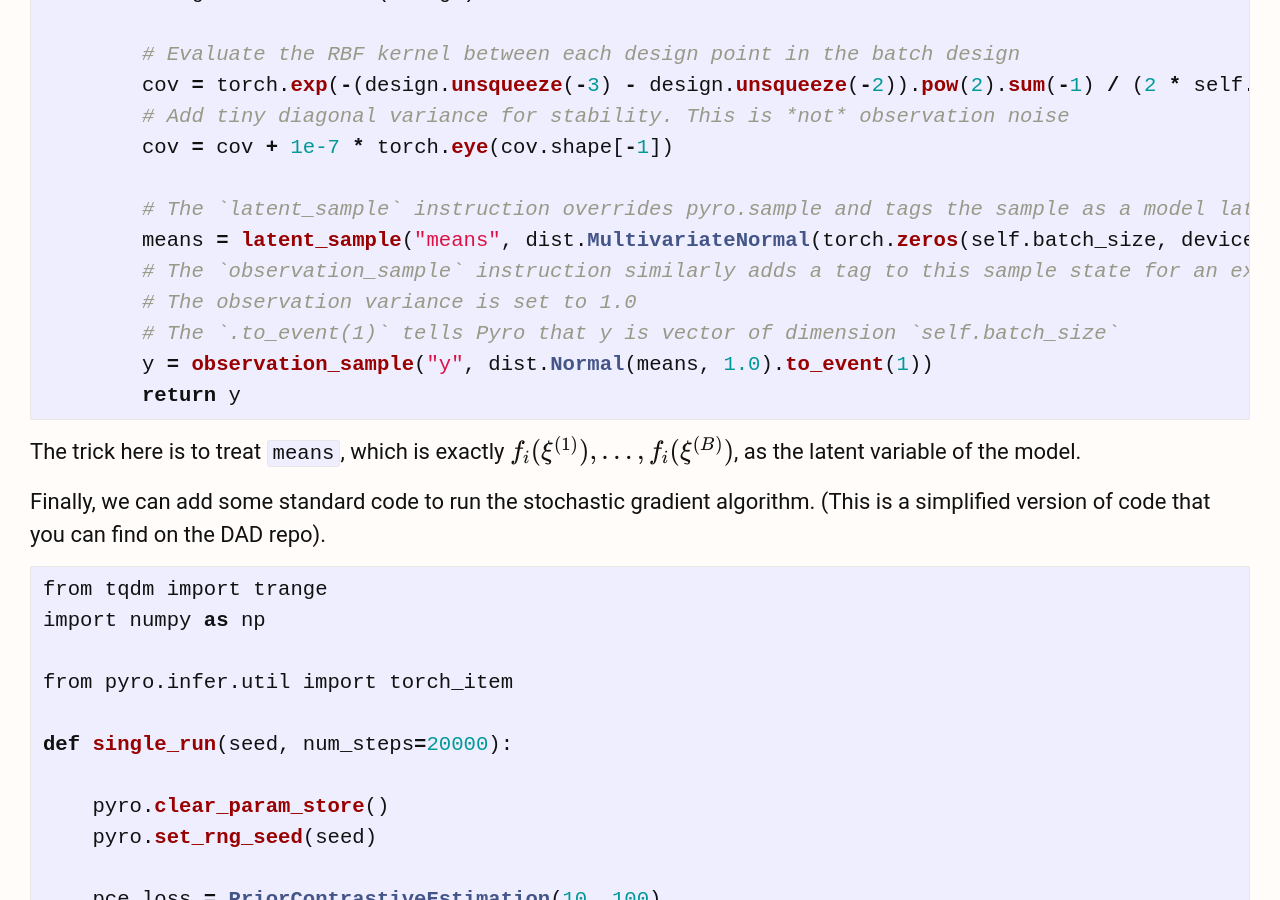
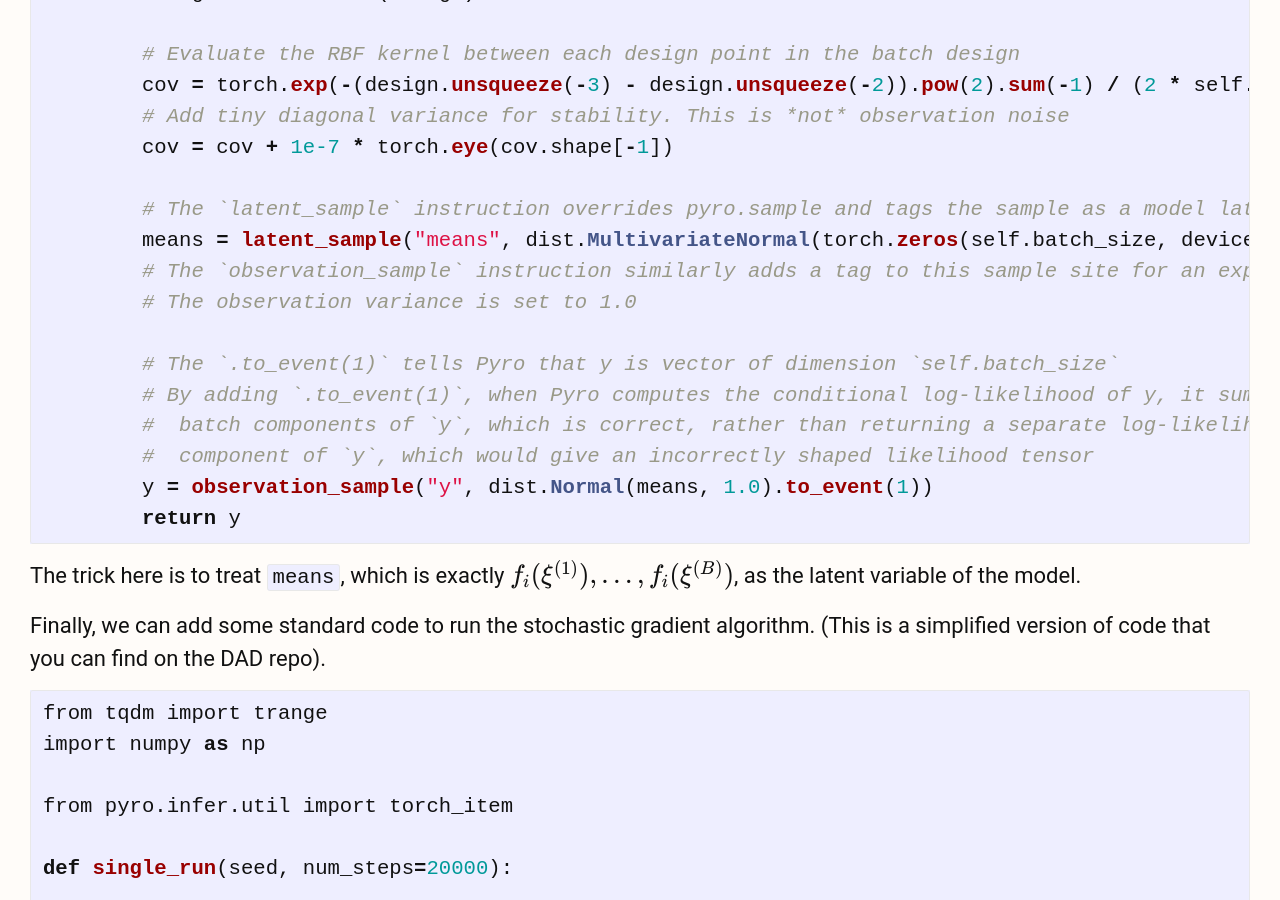
Before and after one commit to ae-foster/ae-foster.github.io, a Jekyll site: the page built from _posts/2024-01-06-sgboed-gp-conceptual.markdown, in a window 1280 px wide and 900 px high, scrolled down 3726 px. Built offline with Jekyll 4.4.1, drawn with Linux system fonts in a browser that asks for light colours; nearby versions of some CDN libraries; some of the changed text lies outside the part shown.

Commit message:
update post

````diff
--- a/_posts/2024-01-06-sgboed-gp-conceptual.markdown
+++ b/_posts/2024-01-06-sgboed-gp-conceptual.markdown
@@ -154,9 +154,13 @@ class RBFGaussianProcessModel:
 
         # The `latent_sample` instruction overrides pyro.sample and tags the sample as a model latent
         means = latent_sample("means", dist.MultivariateNormal(torch.zeros(self.batch_size, device=self.device), cov))
-        # The `observation_sample` instruction similarly adds a tag to this sample state for an experimental outcome
+        # The `observation_sample` instruction similarly adds a tag to this sample site for an experimental outcome
         # The observation variance is set to 1.0
+
         # The `.to_event(1)` tells Pyro that y is vector of dimension `self.batch_size`
+        # By adding `.to_event(1)`, when Pyro computes the conditional log-likelihood of y, it sums over the individual
+        #  batch components of `y`, which is correct, rather than returning a separate log-likelihood for each
+        #  component of `y`, which would give an incorrectly shaped likelihood tensor
         y = observation_sample("y", dist.Normal(means, 1.0).to_event(1))
         return y
 ```
@@ -227,7 +231,7 @@ Pyro is a tricky language to get the hang of, partly because of the strict rules
 However, Pyro does provide some neat advantages. Firstly, you do not have to write a new implementation of the PCE objective
 for every new model. Secondly, the simulator and the likelihood model *must* be consistent by design.
 This is something that could easily go wrong if you wrote your own implementation.
-It would of course be possible to redo this exercise in pure PyTorch.
+Of course, it would be possible to redo this exercise in pure PyTorch.
 
 
 ## References
````
